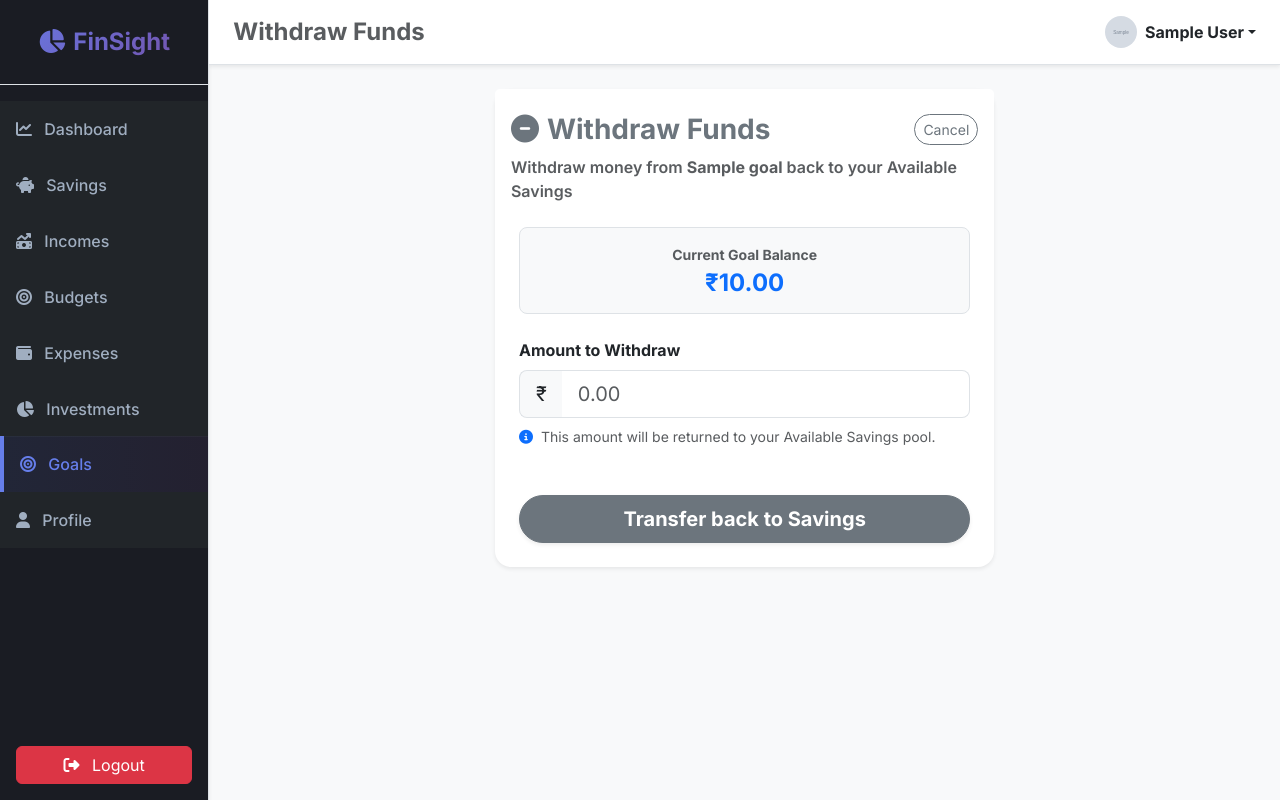
After one commit to Bhavesh-Harad/FinSight-Personal-Finance-Investment-Intelligence-Platform, a Flask app: page /goal/1/withdraw in a window 1280 px wide. The commit adds this page. Run offline with Flask 3, Linux system fonts and the light colour scheme; a user stored in the database is signed in; tables that the repository leaves empty hold one stand-in row (values such as "Sample post"); grey boxes marked "Sample" are stand-in pictures.

Commit message:
Enforce Unallocated Savings limits on Budgets, Expenses, and Goals. Implement Goal withdrawals.

```diff
--- a/app/goals/forms.py
+++ b/app/goals/forms.py
@@ -16,3 +16,7 @@ class GoalForm(FlaskForm):
 class DepositFundsForm(FlaskForm):
     amount = FloatField('Amount to Deposit', validators=[DataRequired(), NumberRange(min=0.01)])
     submit = SubmitField('Transfer from Savings')
+
+class WithdrawFundsForm(FlaskForm):
+    amount = FloatField('Amount to Withdraw', validators=[DataRequired(), NumberRange(min=0.01)])
+    submit = SubmitField('Transfer back to Savings')
--- a/app/goals/routes.py
+++ b/app/goals/routes.py
@@ -1,9 +1,9 @@
 from flask import Blueprint, render_template, url_for, flash, redirect, request
 from flask_login import login_required, current_user
 from app import db
-from app.models import Goal, Expense
-from app.goals.forms import GoalForm, DepositFundsForm
 from datetime import datetime
+from app.models import Goal, Expense, Income
+from app.goals.forms import GoalForm, DepositFundsForm, WithdrawFundsForm
 
 goals = Blueprint('goals', __name__)
 
@@ -88,6 +88,10 @@ def deposit_funds(goal_id):
         deposit_amount = form.amount.data
         available_savings = current_user.get_available_savings()
 
+        if deposit_amount > available_savings:
+            flash(f'Cannot deposit. You only have ₹{available_savings:,.2f} in unallocated savings.', 'danger')
+            return redirect(url_for('goals.dashboard'))
+
         goal.current_amount += deposit_amount
 
         # Log as an expense
@@ -99,10 +103,38 @@ def deposit_funds(goal_id):
 
         db.session.commit()
 
-        if deposit_amount > available_savings:
-            flash(f'Warning: You deposited ${deposit_amount:,.2f}, which exceeds your available savings of ${available_savings:,.2f}!', 'danger')
-        else:
-            flash(f'Successfully transferred ${deposit_amount:,.2f} from Savings to {goal.name}!', 'success')
+        flash(f'Successfully transferred ₹{deposit_amount:,.2f} from Savings to {goal.name}!', 'success')
         return redirect(url_for('goals.dashboard'))
 
     return render_template('goals/deposit.html', title='Deposit Funds', form=form, goal=goal)
+
+@goals.route("/goal/<int:goal_id>/withdraw", methods=['GET', 'POST'])
+@login_required
+def withdraw_funds(goal_id):
+    goal = Goal.query.get_or_404(goal_id)
+    if goal.author != current_user:
+        flash('Unauthorized action.', 'danger')
+        return redirect(url_for('goals.dashboard'))
+
+    form = WithdrawFundsForm()
+    if form.validate_on_submit():
+        withdraw_amount = form.amount.data
+
+        if withdraw_amount > goal.current_amount:
+            flash(f'Cannot withdraw more than the current goal amount of ₹{goal.current_amount:,.2f}.', 'danger')
+            return redirect(url_for('goals.dashboard'))
+
+        goal.current_amount -= withdraw_amount
+
+        # Log as an income to return to unallocated pool
+        desc = f"Goal Withdrawal: {goal.name}"
+        i = Income(title=desc, amount=withdraw_amount, source="Savings Goal",
+                   date=datetime.utcnow().date(), user_id=current_user.id)
+        db.session.add(i)
+
+        db.session.commit()
+
+        flash(f'Successfully withdrew ₹{withdraw_amount:,.2f} from {goal.name} back to Savings!', 'success')
+        return redirect(url_for('goals.dashboard'))
+
+    return render_template('goals/withdraw.html', title='Withdraw Funds', form=form, goal=goal)
--- a/app/main/routes.py
+++ b/app/main/routes.py
@@ -43,6 +43,12 @@ def delete_user(user_id):
 def dashboard():
     form = ExpenseForm()
     if form.validate_on_submit():
+        # Check if expense exceeds unallocated savings
+        available_savings = current_user.get_available_savings()
+        if form.amount.data > available_savings:
+            flash(f'Cannot add expense. Your unallocated savings is only ₹{available_savings:,.2f}.', 'danger')
+            return redirect(url_for('main.dashboard'))
+
         expense = Expense(title=form.title.data, amount=form.amount.data,
                           category=form.category.data, payment_mode=form.payment_mode.data,
                           date=form.date.data, description=form.description.data,
--- /dev/null
+++ b/app/templates/goals/withdraw.html
@@ -0,0 +1,52 @@
+{% extends "base.html" %}
+
+{% block content %}
+<div class="row justify-content-center">
+    <div class="col-md-8 col-lg-6">
+        <div class="card shadow-sm border-0 rounded-4">
+            <div class="card-header bg-white border-0 pt-4 pb-0">
+                <div class="d-flex justify-content-between align-items-center">
+                    <h3 class="fw-bold mb-0 text-secondary">
+                        <i class="fa-solid fa-minus-circle me-2"></i>Withdraw Funds
+                    </h3>
+                    <a href="{{ url_for('goals.dashboard') }}" class="btn btn-sm btn-outline-secondary rounded-pill">Cancel</a>
+                </div>
+                <p class="text-muted mt-2 mb-0">Withdraw money from <strong>{{ goal.name }}</strong> back to your Available Savings</p>
+            </div>
+
+            <div class="card-body p-4">
+                <div class="bg-light rounded-3 p-3 mb-4 border text-center">
+                    <div class="text-muted small fw-bold mb-1">Current Goal Balance</div>
+                    <h4 class="fw-bolder text-primary mb-0">₹{{ "%.2f"|format(goal.current_amount) }}</h4>
+                </div>
+
+                <form method="POST" action="">
+                    {{ form.hidden_tag() }}
+
+                    <div class="mb-4">
+                        {{ form.amount.label(class="form-label fw-bold") }}
+                        <div class="input-group input-group-lg">
+                            <span class="input-group-text bg-light border-end-0">₹</span>
+                            {% if form.amount.errors %}
+                                {{ form.amount(class="form-control form-control-lg border-start-0 is-invalid", placeholder="0.00") }}
+                                <div class="invalid-feedback">
+                                    {% for error in form.amount.errors %}
+                                        <span>{{ error }}</span>
+                                    {% endfor %}
+                                </div>
+                            {% else %}
+                                {{ form.amount(class="form-control form-control-lg border-start-0", placeholder="0.00") }}
+                            {% endif %}
+                        </div>
+                        <div class="form-text mt-2"><i class="fa-solid fa-circle-info text-primary me-1"></i> This amount will be returned to your Available Savings pool.</div>
+                    </div>
+
+                    <div class="d-grid mt-5">
+                        {{ form.submit(class="btn btn-secondary btn-lg rounded-pill fw-bold shadow-sm") }}
+                    </div>
+                </form>
+            </div>
+        </div>
+    </div>
+</div>
+{% endblock %}
```
Also changed, not shown: app/budgets/routes.py (+12 -16 lines), app/expenses/routes.py (+14 -0 lines), app/templates/goals/dashboard.html (+5 -2 lines).
